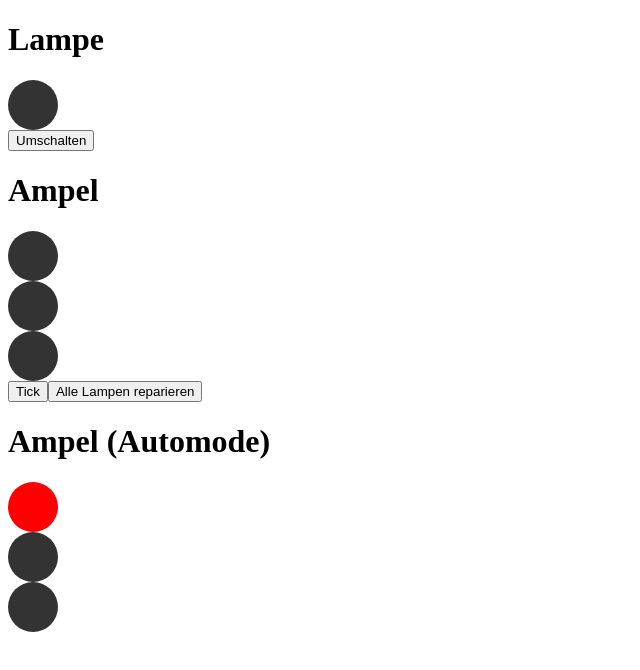
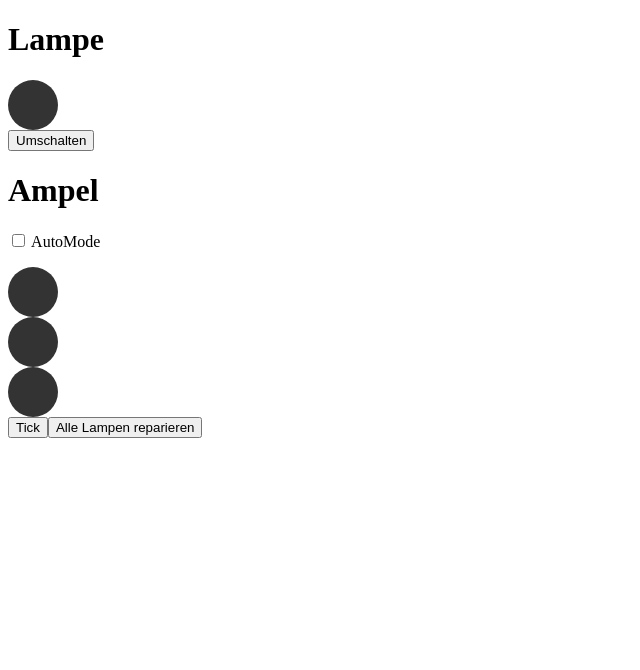
Before and after one commit to tschuegge/Ampel, an Angular app: page / in a window 1280 px wide. Shown: the top 670 px of the page, without its empty margins (0-640 px from the left). Built offline with nearby package versions, Linux system fonts and the light colour scheme.

Commit message:
AutoMode verbessert

```diff
--- a/src/app/app.component.html
+++ b/src/app/app.component.html
@@ -1,6 +1,10 @@
 <h1>Lampe</h1>
 <app-lampe></app-lampe>
 <h1>Ampel</h1>
-<app-ampel></app-ampel>
-<h1>Ampel (Automode)</h1>
-<app-ampel [automode]="true"></app-ampel>
+<p>
+  <label>
+    <input type="checkbox" [(ngModel)]="ampelAutoMode">
+    AutoMode
+  </label>
+</p>
+<app-ampel [automode]="ampelAutoMode"></app-ampel>
--- a/src/app/app.component.ts
+++ b/src/app/app.component.ts
@@ -2,9 +2,8 @@ import { Component } from '@angular/core';
 
 @Component({
   selector: 'app-root',
-  templateUrl: './app.component.html',
-  styleUrls: ['./app.component.scss']
+  templateUrl: './app.component.html'
 })
 export class AppComponent {
-  title = 'Ampel';
+  ampelAutoMode = false;
 }
--- a/src/app/app.module.ts
+++ b/src/app/app.module.ts
@@ -1,5 +1,6 @@
 import { BrowserModule } from '@angular/platform-browser';
 import { NgModule } from '@angular/core';
+import { FormsModule } from '@angular/forms';
 
 import { AppComponent } from './app.component';
 import { LampeComponent } from './lampe/lampe.component';
@@ -12,7 +13,8 @@ import { AmpelComponent } from './ampel/ampel.component';
     AmpelComponent
   ],
   imports: [
-    BrowserModule
+    BrowserModule,
+    FormsModule
   ],
   providers: [],
   bootstrap: [AppComponent]
```
Also changed, not shown: src/app/ampel/ampel.component.ts (+4 -3 lines), src/app/app.component.scss (deleted), 2 other files (tests, documents, lock files or other folders).
